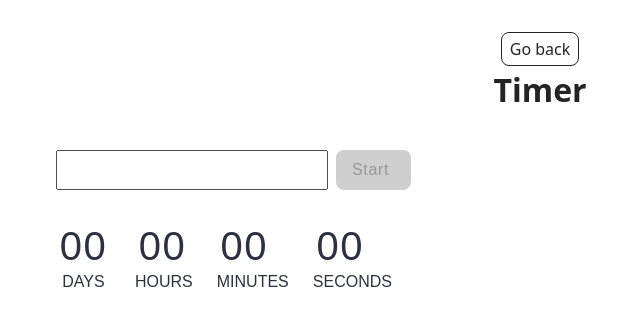
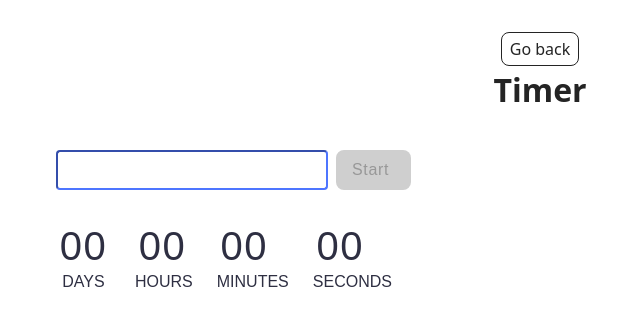
Before and after one commit to katerynakyryliuk2024/goit-js-hw-10, a website built with Vite: page src/1-timer.html in a window 1280 px wide. In both pictures the pointer is over the input 292 px from the left and 170 px from the top of the page. Shown: the whole page, without its empty margins (100-740 px from the left). Built offline with nearby package versions, Linux system fonts and the light colour scheme.

Commit message:
Update 1-timer.css

```diff
--- a/src/css/1-timer.css
+++ b/src/css/1-timer.css
@@ -19,10 +19,13 @@
     width: 272px;
     height: 40px;
     line-height: inherit;
+}
+.load-input:hover,
+.load-input:focus{
+    border-radius: 4px;
+    border-color: #4E75FF;
+}
 
-
-
-}
 
 .load-btn{
     display: inline-flex;
```
